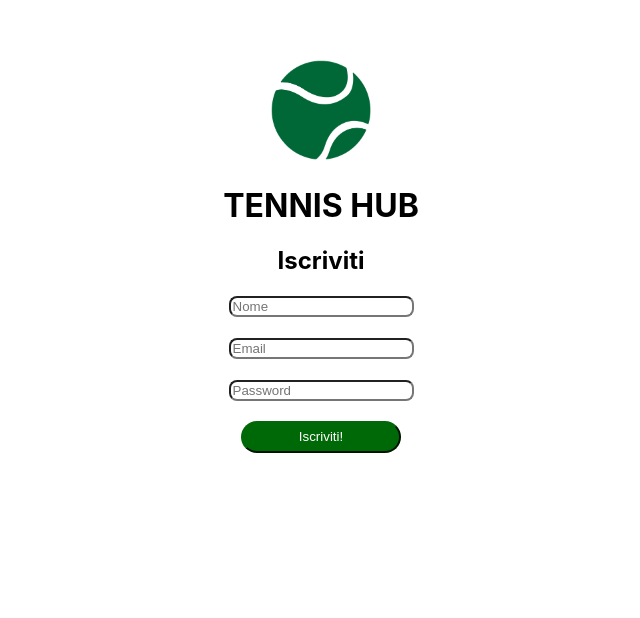
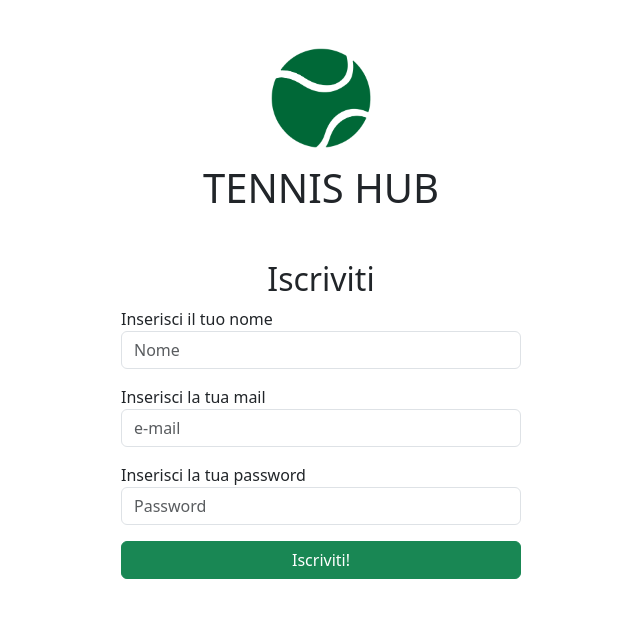
Before and after one commit to immacolato/vue-arenella-borettaz-castagna, a Vue app: page / in a window 1280 px wide. Shown: the top 618 px of the page, without its empty margins (319-959 px from the left). Built offline with nearby package versions, Linux system fonts and the light colour scheme.

Commit message:
feat: cleaned code + fixed bootstrap and imported correctly

```diff
--- a/src/App.vue
+++ b/src/App.vue
@@ -12,10 +12,4 @@ export default {
 }
 </script>
 
-<style>
-#app {
-  text-align: center;
-  font-family: -apple-system, BlinkMacSystemFont, sans-serif;
-  margin-top: 60px;
-}
-</style>
+<style></style>
--- a/src/components/SignUp.vue
+++ b/src/components/SignUp.vue
@@ -1,54 +1,34 @@
 <template>
   <div class="container">
     <div class="text-center">
-      <img class="logo" src="../assets/logoTennis.png" alt="Tennis Logo" />
-      <h1 class="mt-4">TENNIS HUB</h1>
-      <h2 class="mt-4">Iscriviti</h2>
+      <img class="logo mt-5" src="../assets/logoTennis.png" alt="Tennis Logo" />
+      <h1 class="mt-3 text-center">TENNIS HUB</h1>
+      <h2 class="mt-5 text-center">Iscriviti</h2>
     </div>
-    <div class="row justify-content-center">
-      <div class="col-md-6">
-        <form class="d-flex flex-column align-items-center">
-          <div class="mb-3 mt-1 form-group">
-            <input type="text" class="form-control custom-rounded" id="nome" placeholder="Nome">
+    <div>
+      <div class="col-md-6 mx-auto">
+        <form class="d-flex flex-column" style="max-width: 400px; margin: 0 auto;">
+          <div class="mb-3">
+            <label for="nome">Inserisci il tuo nome</label>
+            <input type="text" class="form-control rounded" id="nome" placeholder="Nome">
           </div>
-          <div class="mb-3 form-group">
-            <input type="email" class="form-control custom-rounded" id="mail" placeholder="Email">
+          <div class="mb-3">
+            <label for="mail">Inserisci la tua mail</label>
+            <input type="email" class="form-control rounded" id="mail" placeholder="e-mail">
           </div>
-          <div class="mb-3 form-group">
-            <input type="password" class="form-control custom-rounded" id="password" placeholder="Password">
+          <div class="mb-3">
+            <label for="password">Inserisci la tua password</label>
+            <input type="password" class="form-control rounded" id="password" placeholder="Password">
           </div>
-          <button type="submit" class="btn btn-custom">Iscriviti!</button>
+          <button type="submit" class="btn btn-success">Iscriviti!</button>
         </form>
       </div>
     </div>
   </div>
 </template>
 
-
 <style>
 .logo {
   width: 100px;
 }
-
-.form-group {
-  margin-bottom: 20px;
-}
-
-.custom-rounded {
-  border-radius: 8px;
-}
-
-.btn-custom {
-  background-color: #006907;
-  border-color: #006907;
-  color: #fff;
-  width: 160px;
-  height: 32px;
-  border-radius: 16px;
-}
-
-.btn-custom:hover {
-  background-color: #FF6600;
-  border-color: #FF6600;
-}
 </style>
--- a/src/main.js
+++ b/src/main.js
@@ -1,6 +1,7 @@
 import { createApp } from 'vue'
 import App from './App.vue'
 import router from './router'
+import 'bootstrap/dist/css/bootstrap.css'
 
 const app = createApp(App)
 
```
